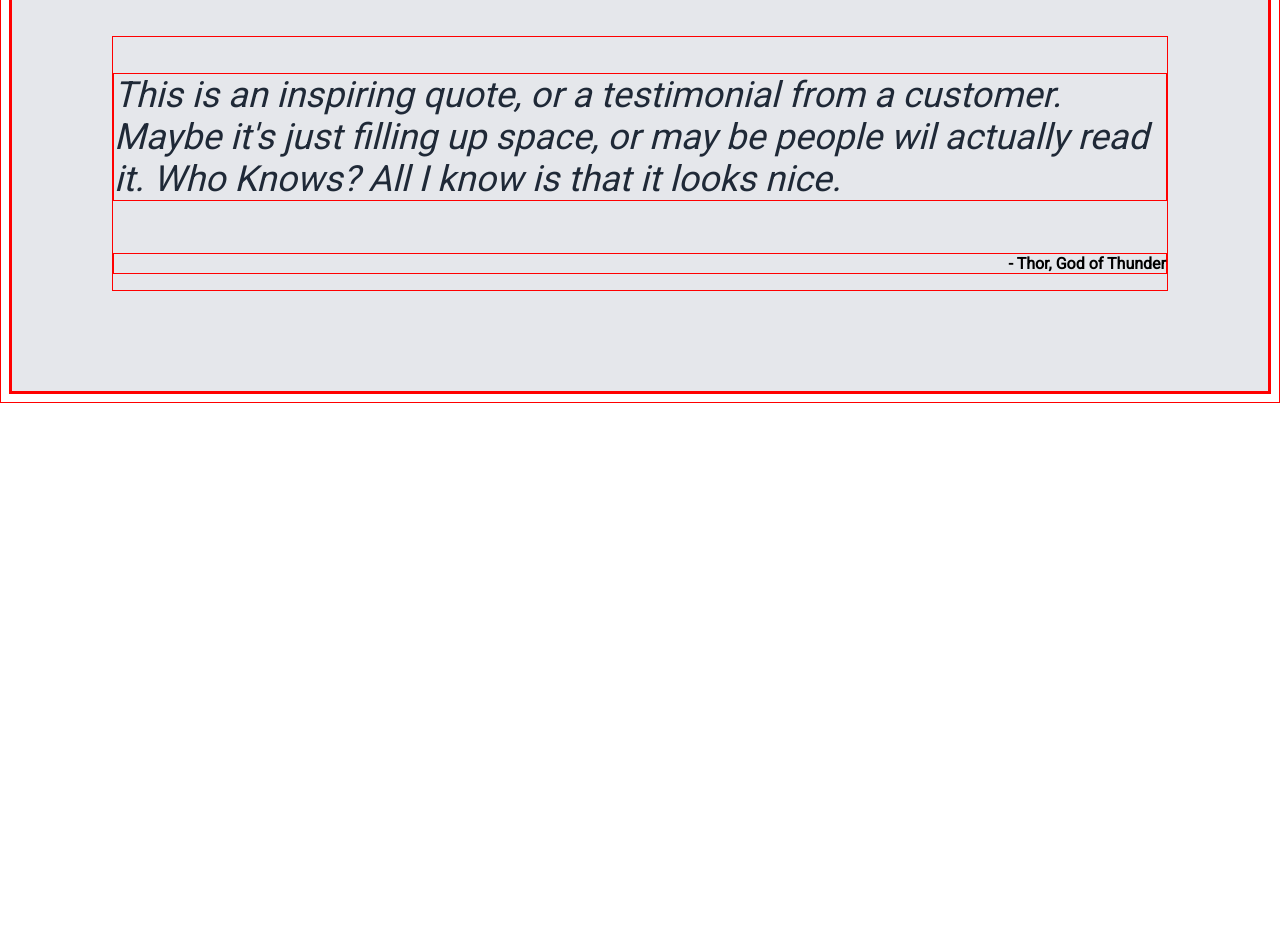
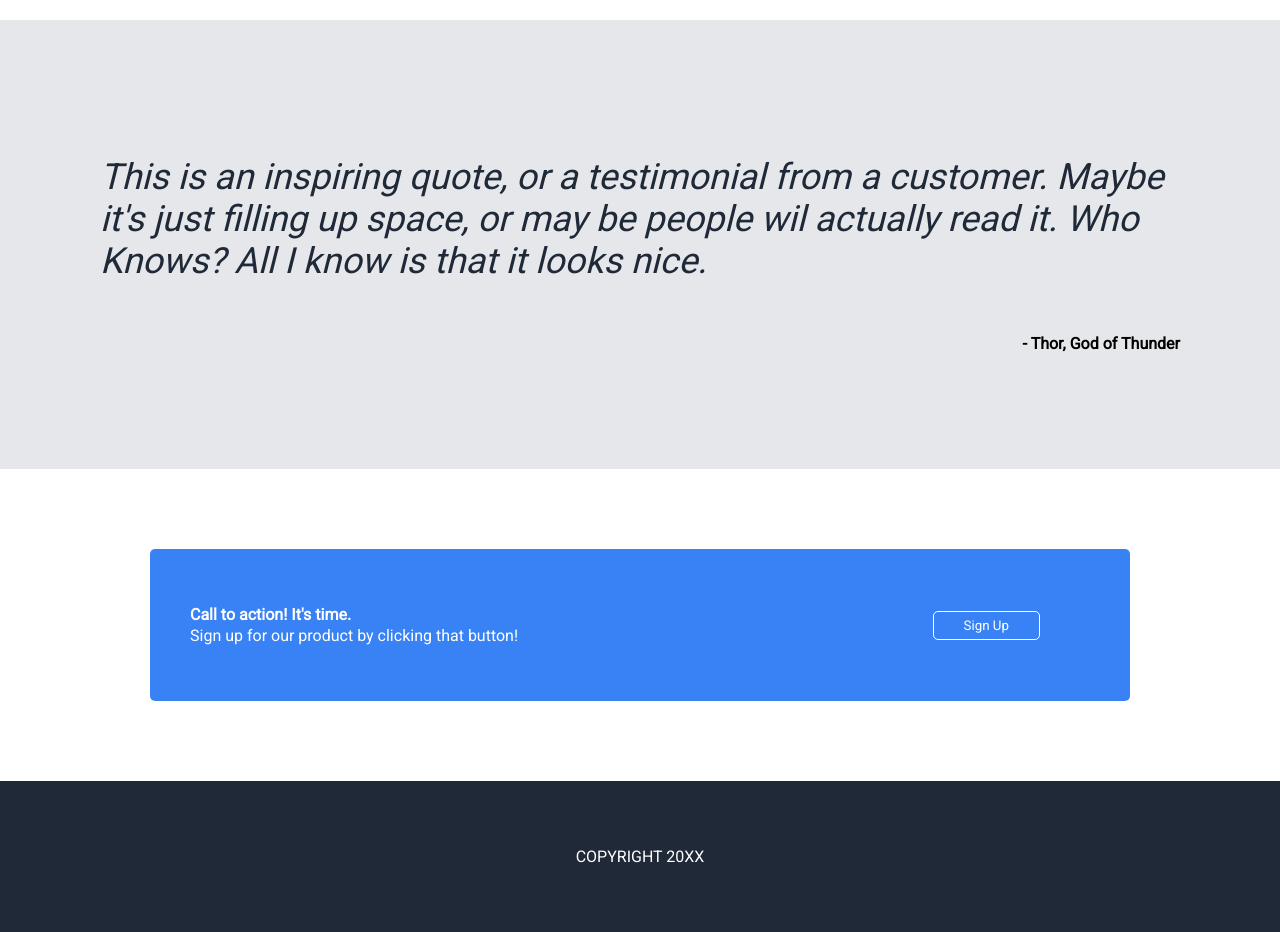
Before and after one commit to OceanicPianoMan/Odin-Landing-Page, a plain HTML site: page index.html in a window 1280 px wide. Shown: the part 1140-2072 px from the top of the page. Before the commit the page ends 1543 px from the top, so only its background shows below. Drawn offline with Linux system fonts and the light colour scheme.

Commit message:
finished called to action and footer

```diff
--- a/css/styles.css
+++ b/css/styles.css
@@ -1,6 +1,10 @@
 * {
-  border: 1px solid red;
   font-family: "Roboto", serif;
+}
+
+html, body {
+  margin: 0;
+  padding: 0;
 }
 
 .header {
@@ -39,6 +43,7 @@
   display: flex;
   background-color: #1F2937;
   flex-direction: row;
+  padding-bottom: 50px;
 }
 
 .hero-container {
@@ -77,20 +82,14 @@
 .button {
   background-color: #3882F6;
   color: white;
-  padding-top: 8px;
-  padding-bottom: 8px;
-  padding-right: 40px;
-  padding-left: 40px;
-  margin-top: 5px;
-  margin-left: 40px;
-  margin-bottom: 20px;
+  padding: 8px 40px;
+  margin: 5px 0 20px 40px;
   font-size: 20px;
-  flex: 1 1 auto;
-  display: inline-flex;
-  justify-content: center;
-  align-items: center;
   border-radius: 6px;
+  border: none;
+  cursor: pointer;
 }
+
 
 .hero-image-container {
   flex: 1 1 auto;
@@ -140,7 +139,7 @@
 
 .information-inner-container {
   display: flex;
-  justify-content:center;
+  justify-content: center;
   flex-wrap: wrap;
   flex-direction: row;
   justify-content: center;
@@ -151,15 +150,18 @@
   width: auto;
   border-radius: 5px;
 }
+
 .image-item {
   display: flex;
   flex-direction: column;
   align-items: center;
+  margin: 20px;
 }
 
 .image-text {
   margin-bottom: 20px;
   justify-content: center;
+  text-align: center;
 }
 
 .quote-container {
@@ -191,3 +193,70 @@
   justify-content: flex-end;
   font-weight: 900;
 }
+
+.action {
+  flex: 1 1 auto;
+  display: flex;
+  flex-direction: row;
+  background-color: #3882F6;
+  border-radius: 5px;
+  margin: 80px 150px;
+  padding: 40px 40px;
+}
+
+.action-container {
+  flex: 1 1 auto;
+  display: flex;
+  flex-direction: row;
+  justify-content: center;
+}
+
+.action-call {
+  flex: 1 1 auto;
+  display: flex;
+  flex-direction: column;
+  justify-content: center;
+}
+
+.action-call-main-text {
+  font-weight: 900;
+  color: white;
+  margin-bottom: 1px;
+}
+
+.action-call-secondary-text {
+  margin-top: 1px;
+  color: white;
+}
+
+.action-button {
+  display: flex;
+  justify-content: center;
+  align-items: center;
+  margin-right: 50px;
+}
+
+.action-sign-up {
+  color: white;
+  border: 1px solid white;
+  background-color: #3882F6;
+  border-radius: 5px;
+  padding: 6px 30px;
+}
+
+.footer {
+  flex: 1 1 auto;
+  display: flex;
+  flex-direction: row;
+  justify-content: center;
+  background-color: #1F2937;
+}
+
+.footer-container {
+  padding-top: 50px;
+  padding-bottom: 50px;
+}
+
+.footer-text {
+  color: white;
+}
--- a/index.html
+++ b/index.html
@@ -66,6 +66,23 @@
       </div>
     </div>
 
+    <div class="action">
+      <div class="action-container">
+        <div class="action-call">
+          <p class="action-call-main-text">Call to action! It's time.</p>
+          <p class="action-call-secondary-text">Sign up for our product by clicking that button!</p>
+        </div>
+        <div class="action-button">
+          <button class="action-sign-up">Sign Up</button>
+        </div>
+      </div>
+    </div>
+
+    <div class="footer">
+      <div class="footer-container">
+        <p class="footer-text">COPYRIGHT 20XX</p>
+      </div>
+
 
   </body>
 
```
